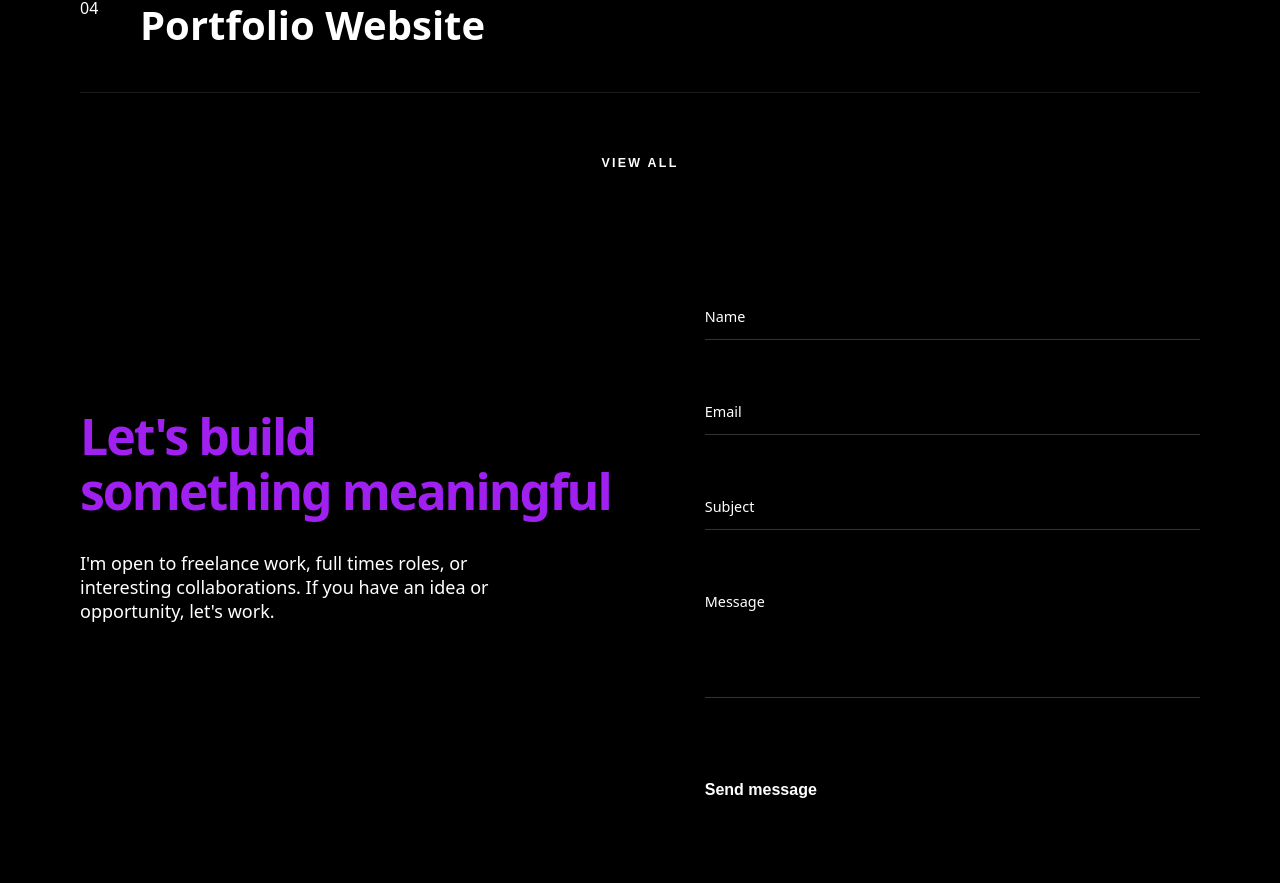
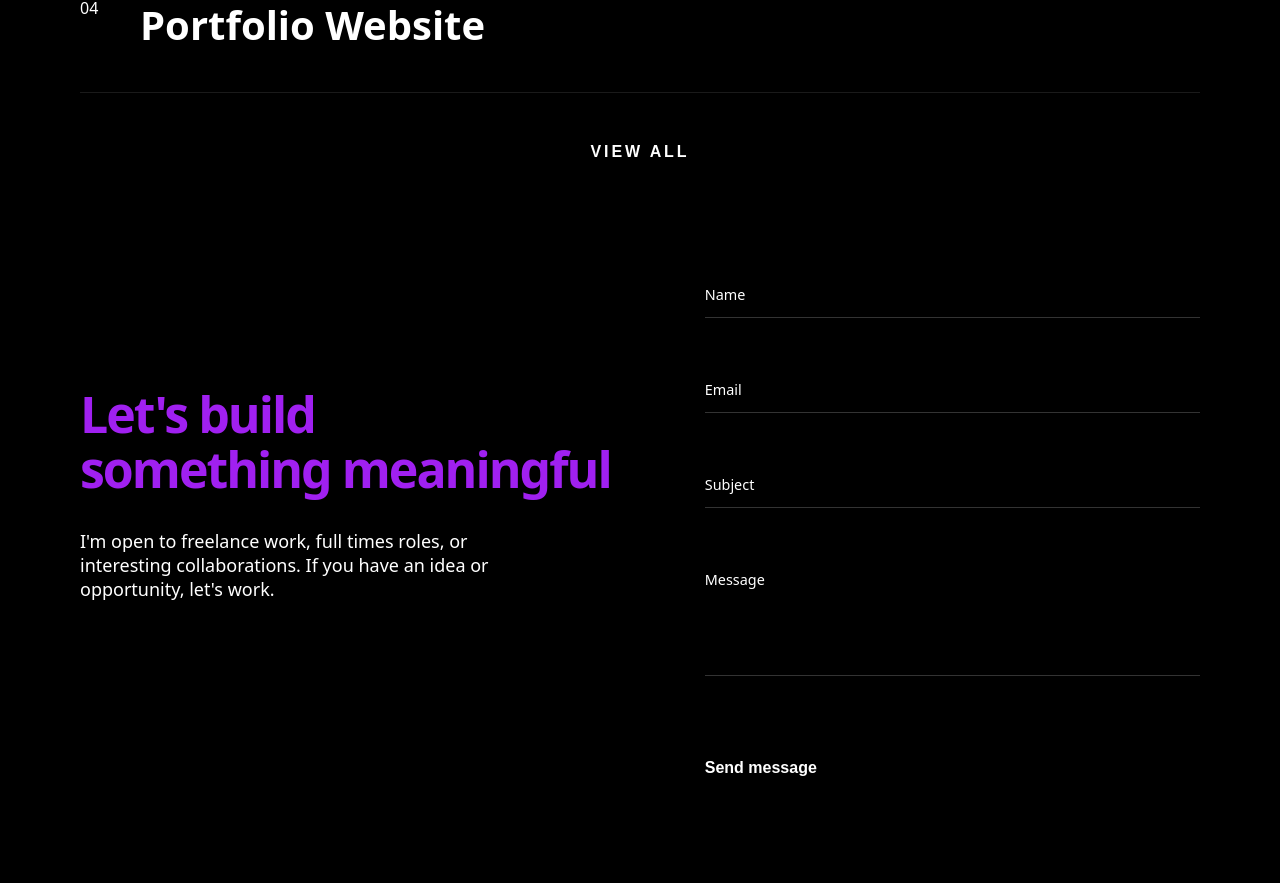
Before and after one commit to Karthik-Sujith/Karthik-, a React (Vite) app: page / in a window 1280 px wide. Shown: the part 3769-4652 px from the top of the page. Built offline with nearby package versions, Linux system fonts and the light colour scheme.

Commit message:
Fix: Trying to match the button hover style in project section

```diff
--- a/src/components/main/projects/Projects.css
+++ b/src/components/main/projects/Projects.css
@@ -105,7 +105,6 @@
   width: 100%;
 }
 
-
 /* VIEW ALL BUTTON */
 .type-view-all-wrapper {
   display: flex;
@@ -115,61 +114,38 @@
 }
 
 .type-view-all-btn {
-  background: transparent;
+  background: none;
+  border: none;
   color: white;
-  border: none;
-  padding: 13px 52px;
-  font-size: 0.78rem;
-  font-weight: 700;
+  font-size: 16px;
+  font-weight: 600;
   letter-spacing: 0.18em;
   text-transform: uppercase;
   cursor: pointer;
   position: relative;
-  overflow: hidden;
-  transition: color 0.35s ease;
+  padding: 0;
 }
 
-/* top border */
-.type-view-all-btn::before {
-  content: "";
-  position: absolute;
-  top: 0;
-  left: 0;
-  width: 100%;
-  height: 1.5px;
-  background: white;
-  transform: scaleX(0);
-  transform-origin: left;
-  transition: transform 0.35s ease;
-}
-
-/* bottom border */
 .type-view-all-btn::after {
   content: "";
   position: absolute;
-  bottom: 0;
   left: 0;
-  width: 100%;
-  height: 1.5px;
-  background: #a020f0;
-  transform: scaleX(0);
-  transform-origin: right;
-  transition: transform 0.35s ease 0.1s;
+  bottom: -8px;
+  width: 0;
+  height: 2px;
+  background: linear-gradient(90deg, #a020f0, white);
+  transition: width 0.3s ease;
 }
 
-.type-view-all-btn:hover::before,
 .type-view-all-btn:hover::after {
-  transform: scaleX(1);
-}
-
-.type-view-all-btn:hover {
-  color: #a020f0;
+  width: 100%;
 }
 
 .type-view-all-btn span {
   position: relative;
   z-index: 1;
-}/* RESPONSIVE */
+}
+/* RESPONSIVE */
 @media (max-width: 768px) {
   .type-title {
     font-size: 42px;
```
